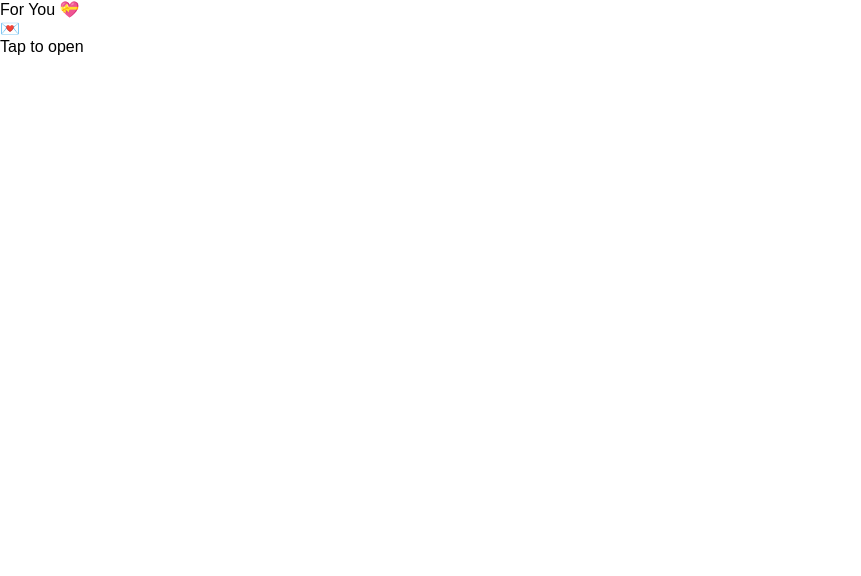
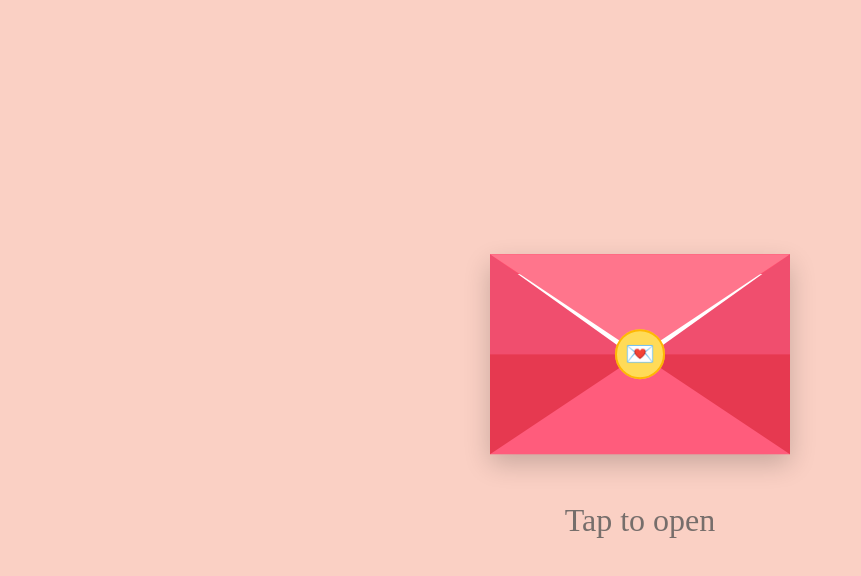
Before and after one commit to Dkwhattoname/valentine-react, a React (Vite) app: page / in a window 1280 px wide. Shown: the top 576 px of the page, without its empty margins (0-861 px from the left). Built offline with nearby package versions, Linux system fonts and the light colour scheme.

Commit message:
Update App.css

```diff
--- a/src/App.css
+++ b/src/App.css
@@ -1,5 +1,7 @@
 * {
   box-sizing: border-box;
+  user-select: none;
+  -webkit-user-select: none;
 }
 
 .container {
@@ -7,24 +9,27 @@
   display: flex;
   justify-content: center;
   align-items: center;
-  background: linear-gradient(135deg, #ff9a9e, #fad0c4);
+  background: radial-gradient(circle, rgba(255, 255, 255, 0.4) 10%, transparent 10%) center/20px 20px,
+    linear-gradient(135deg, #ff9a9e, #fad0c4);
   transition: background 0.5s ease;
+  overflow: hidden;
+  /* Prevent emojis from stretching screen */
 }
 
-.container.angry {
-  background: url("https://media.tenor.com/_7a8r8d8m8IAAAAC/doge-tears.gif") no-repeat center center/cover !important;
-}
+/* .container.angry removed */
 
 .card {
   background: white;
-  padding: 30px 20px 50px;
-  width: 320px;
-  min-height: 300px;
+  padding: 40px 30px 60px;
+  width: 400px;
+  min-height: 400px;
   border-radius: 20px;
   text-align: center;
   box-shadow: 0 15px 30px rgba(0, 0, 0, 0.2);
   position: relative;
   overflow: hidden;
+  z-index: 10;
+  /* Ensure card is above emojis behind it */
 }
 
 
@@ -83,9 +88,12 @@ button {
 }
 
 .gif {
-  width: 120px;
+  width: 180px;
   height: auto;
-  margin-bottom: 10px;
+  margin: 0 auto 20px auto;
+  /* Center as block, bottom margin 20px */
+  display: block;
+  /* Force new line so text doesn't sit next to it */
 }
 
 .success img {
@@ -100,6 +108,7 @@ button {
   text-align: center;
 
   background: linear-gradient(90deg, #ff9a9e, #fad0c4);
+  background-clip: text;
   -webkit-background-clip: text;
   -webkit-text-fill-color: transparent;
 }
@@ -116,3 +125,463 @@ button {
 .success p {
   margin: 5px 0;
 }
+
+.success {
+  height: 100vh;
+  display: flex;
+  flex-direction: column;
+  justify-content: center;
+  align-items: center;
+  background: radial-gradient(circle, rgba(255, 255, 255, 0.4) 10%, transparent 10%) center/20px 20px,
+    linear-gradient(135deg, #fbc2eb, #a6c1ee);
+  transition: background 0.5s ease;
+  position: relative;
+  overflow: hidden;
+}
+
+
+.petals-container {
+  position: absolute;
+  top: 0;
+  left: 0;
+  width: 100%;
+  height: 100%;
+  pointer-events: none;
+  z-index: 2;
+  overflow: hidden;
+}
+
+.petal {
+  position: absolute;
+  top: -10%;
+  width: 15px;
+  height: 15px;
+  background: #ff0033;
+  border-radius: 150% 0 150% 0;
+  opacity: 0.8;
+  /* Base sway animation */
+  animation: sway 3s ease-in-out infinite alternate;
+}
+
+.petal.rain {
+  animation: fall 12s linear infinite, sway 3s ease-in-out infinite alternate;
+}
+
+.petal.pile {
+  animation: fall-stack 10s linear forwards, sway 3s ease-in-out infinite alternate;
+}
+
+@keyframes fall {
+  0% {
+    top: -10%;
+    transform: translateX(0) rotate(0deg);
+  }
+
+  100% {
+    top: 110%;
+    transform: translateX(20px) rotate(360deg);
+  }
+}
+
+@keyframes fall-stack {
+  0% {
+    top: -10%;
+    transform: translateX(0) rotate(0deg);
+  }
+
+  100% {
+    top: var(--landing-top, 95vh);
+    transform: translateX(20px) rotate(360deg);
+  }
+}
+
+@keyframes sway {
+  0% {
+    transform: translateX(0) rotate(0deg);
+  }
+
+  100% {
+    transform: translateX(50px) rotate(45deg);
+  }
+}
+
+@media (max-width: 600px) {
+  .card {
+    width: 90%;
+    min-height: auto;
+    padding: 20px;
+  }
+
+  .card h2 {
+    font-size: 20px;
+  }
+
+  .buttons {
+    flex-direction: row;
+    /* Keep side-by-side */
+    gap: 10px;
+  }
+
+  button {
+    font-size: 14px;
+    padding: 8px 16px;
+  }
+
+  .gif {
+    width: 100px;
+  }
+}
+
+/* Rumble Effects */
+.card.rumble-heavy {
+  animation: shake 0.5s cubic-bezier(.36, .07, .19, .97) both infinite;
+  background-color: #ffe0e0;
+  will-change: transform;
+}
+
+.card.rumble-light {
+  animation: shake-light 0.4s ease-in-out both;
+  will-change: transform;
+}
+
+@keyframes shake {
+
+  10%,
+  90% {
+    transform: translate3d(-1px, 0, 0);
+  }
+
+  20%,
+  80% {
+    transform: translate3d(2px, 0, 0);
+  }
+
+  30%,
+  50%,
+  70% {
+    transform: translate3d(-4px, 0, 0);
+  }
+
+  40%,
+  60% {
+    transform: translate3d(4px, 0, 0);
+  }
+}
+
+@keyframes shake-light {
+
+  0%,
+  100% {
+    transform: rotate(0deg);
+  }
+
+  25% {
+    transform: rotate(1deg);
+  }
+
+  75% {
+    transform: rotate(-1deg);
+  }
+}
+
+/* Typewriter Visuals */
+.typewriter-text {
+  border-right: 2px solid #ff4d6d;
+  /* Cursor */
+  animation: blink-cursor 0.75s step-end infinite;
+  white-space: nowrap;
+  overflow: hidden;
+  display: inline-block;
+  max-width: 100%;
+  min-height: 1.5em;
+  /* Reserve space to prevent layout shift */
+  vertical-align: bottom;
+}
+
+@keyframes blink-cursor {
+
+  from,
+  to {
+    border-color: transparent
+  }
+
+  50% {
+    border-color: #ff4d6d;
+  }
+}
+
+/* Magic Cursor Trail */
+.cursor-particle {
+  position: absolute;
+  border-radius: 50%;
+  pointer-events: none;
+  transform: translate(-50%, -50%);
+  animation: particle-fade 1s linear forwards;
+  z-index: 9999;
+  will-change: transform, opacity;
+  /* Optimize! */
+}
+
+@keyframes particle-fade {
+  0% {
+    opacity: 0.6;
+    /* Start semi-transparent */
+    transform: translate(-50%, -50%) scale(1);
+  }
+
+  100% {
+    opacity: 0;
+    transform: translate(-50%, -20px) scale(0);
+  }
+}
+
+/* Angry Emojis Rising */
+.angry-emoji {
+  position: absolute;
+  font-size: 3rem;
+  z-index: 5;
+  pointer-events: none;
+  animation: floatUpAngry 5s linear forwards;
+  will-change: transform, opacity;
+  opacity: 0.3;
+  /* Very light */
+}
+
+@keyframes floatUpAngry {
+  0% {
+    transform: translateY(100vh) scale(0.5);
+    opacity: 0;
+  }
+
+  10% {
+    opacity: 0.3;
+  }
+
+  100% {
+    transform: translateY(-20vh) scale(1);
+    opacity: 0;
+  }
+}
+
+/* Ensure text is black in angry mode if needed */
+.container.angry .card p,
+.container.angry .card h2 {
+  color: black;
+}
+
+/* .share-btn removed */
+
+/* Virtual Letter Envelope */
+.envelope-container {
+  height: 100vh;
+  display: flex;
+  flex-direction: column;
+  justify-content: center;
+  align-items: center;
+  background: #fad0c4;
+  cursor: pointer;
+
+  /* Smooth Fade Out */
+  transition: opacity 0.8s ease-in-out;
+  opacity: 1;
+}
+
+.envelope-container.fade-out {
+  opacity: 0;
+  pointer-events: none;
+}
+
+.envelope {
+  width: 300px;
+  height: 200px;
+  background: #ff4d6d;
+  position: relative;
+  display: flex;
+  justify-content: center;
+  align-items: center;
+  box-shadow: 0 10px 25px rgba(0, 0, 0, 0.2);
+
+  /* Idle Animation */
+  animation: floating 3s ease-in-out infinite;
+  transition: transform 0.3s ease;
+}
+
+.envelope:hover {
+  transform: scale(1.02) rotate(1deg);
+  box-shadow: 0 15px 35px rgba(0, 0, 0, 0.3);
+}
+
+@keyframes floating {
+
+  0%,
+  100% {
+    transform: translateY(0);
+  }
+
+  50% {
+    transform: translateY(-10px);
+  }
+}
+
+.flap-container {
+  position: absolute;
+  top: 0;
+  left: 0;
+  width: 100%;
+  height: 100%;
+  overflow: hidden;
+  z-index: 10;
+  pointer-events: none;
+}
+
+.flap {
+  position: absolute;
+  top: 0;
+  left: 0;
+  width: 0;
+  height: 0;
+  border-left: 150px solid transparent;
+  border-right: 150px solid transparent;
+  border-top: 100px solid #ff758c;
+  transform-origin: top;
+  transition: transform 1.2s cubic-bezier(0.4, 0, 0.2, 1);
+  /* Slower, smoother open */
+  z-index: 10;
+}
+
+.pocket {
+  position: absolute;
+  bottom: 0;
+  left: 0;
+  width: 0;
+  height: 0;
+  border-left: 150px solid #e63950;
+  border-right: 150px solid #e63950;
+  border-bottom: 100px solid #ff5c7c;
+  z-index: 5;
+}
+
+/* Side Flaps to hide white letter edges */
+.side {
+  position: absolute;
+  top: 0;
+  width: 0;
+  height: 0;
+  z-index: 4;
+  /* On top of letter (2), behind pocket (5) */
+  border-bottom: 100px solid transparent;
+  border-top: 100px solid transparent;
+}
+
+.side.left {
+  left: 0;
+  border-left: 140px solid #f04e6e;
+  /* Slightly darker than base */
+}
+
+.side.right {
+  right: 0;
+  border-right: 140px solid #f04e6e;
+}
+
+.letter {
+  position: absolute;
+  width: 90%;
+  height: 80%;
+  background: white;
+  top: 10%;
+  z-index: 2;
+  transition: transform 1.5s cubic-bezier(0.4, 0, 0.2, 1) 0.6s;
+  /* Wait for flap, then slide smoothly */
+  display: flex;
+  align-items: center;
+  justify-content: center;
+  box-shadow: 0 5px 15px rgba(0, 0, 0, 0.1);
+}
+
+.letter-text {
+  font-family: 'Dancing Script', cursive;
+  font-size: 1.8rem;
+  color: #d12e4d;
+}
+
+.seal {
+  position: absolute;
+  width: 50px;
+  height: 50px;
+  background: #ffdb58;
+  /* Goldish */
+  border: 2px solid #ffb703;
+  border-radius: 50%;
+  z-index: 20;
+  display: flex;
+  justify-content: center;
+  align-items: center;
+  font-size: 1.5rem;
+  box-shadow: 0 2px 5px rgba(0, 0, 0, 0.2);
+  top: 75px;
+
+  /* Pulse Effect */
+  animation: pulse-seal 2s infinite;
+  transition: opacity 0.3s, transform 0.3s;
+}
+
+.seal:hover {
+  transform: scale(1.1);
+}
+
+@keyframes pulse-seal {
+
+  0%,
+  100% {
+    box-shadow: 0 0 0 0 rgba(255, 219, 88, 0.7);
+  }
+
+  70% {
+    box-shadow: 0 0 0 10px rgba(255, 219, 88, 0);
+  }
+}
+
+
+.tap-hint {
+  margin-top: 40px;
+  font-family: 'Dancing Script', cursive;
+  font-size: 2rem;
+  color: #555;
+  animation: pulse 1.5s infinite;
+  opacity: 0.8;
+}
+
+@keyframes fadeInOut {
+
+  0%,
+  100% {
+    opacity: 0.6;
+  }
+
+  50% {
+    opacity: 1;
+  }
+}
+
+/* Open Animation States */
+.envelope.open .flap {
+  transform: rotateX(180deg);
+  z-index: 1;
+}
+
+.envelope.open .seal {
+  opacity: 0;
+  transform: scale(0);
+}
+
+.envelope.open .letter {
+  transform: translateY(-90px) scale(1.05);
+  /* Slide up higher and check scale */
+  z-index: 6;
+}
+
+/* Stop floating when opening */
+.envelope.open {
+  animation: none;
+}
```
